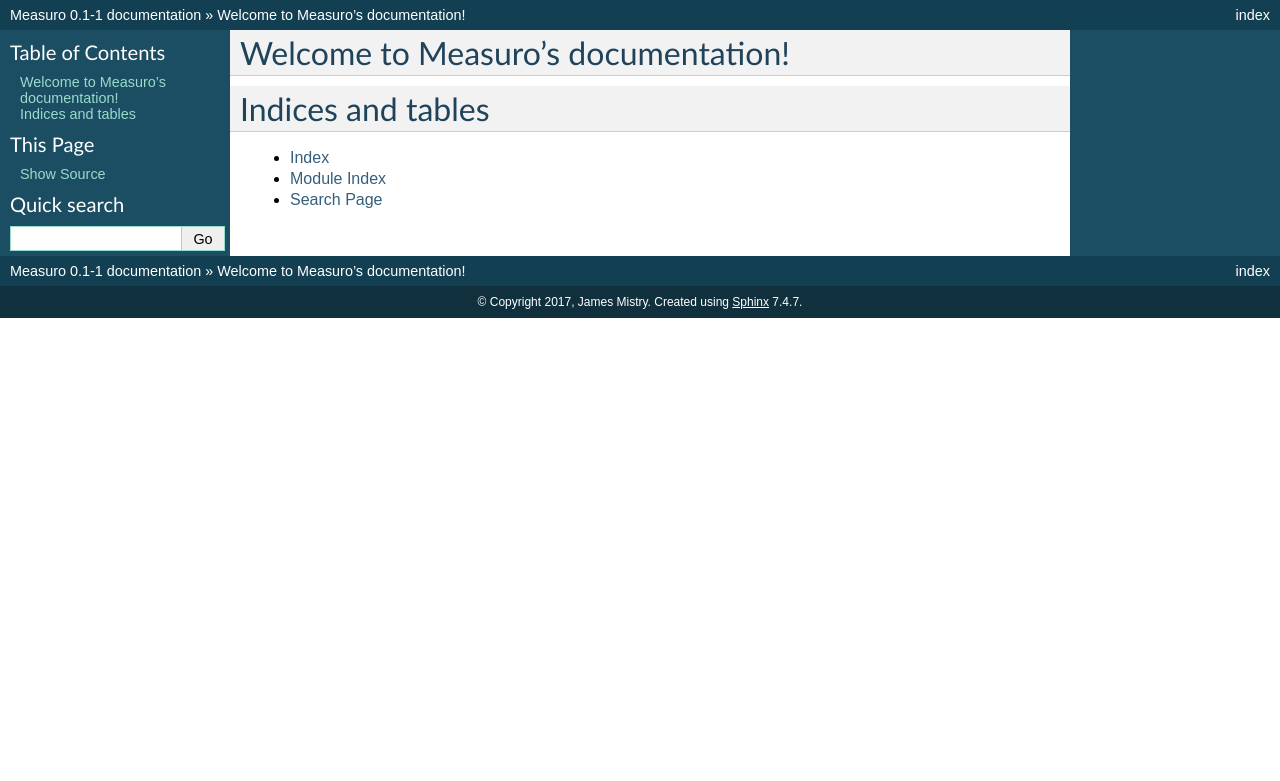
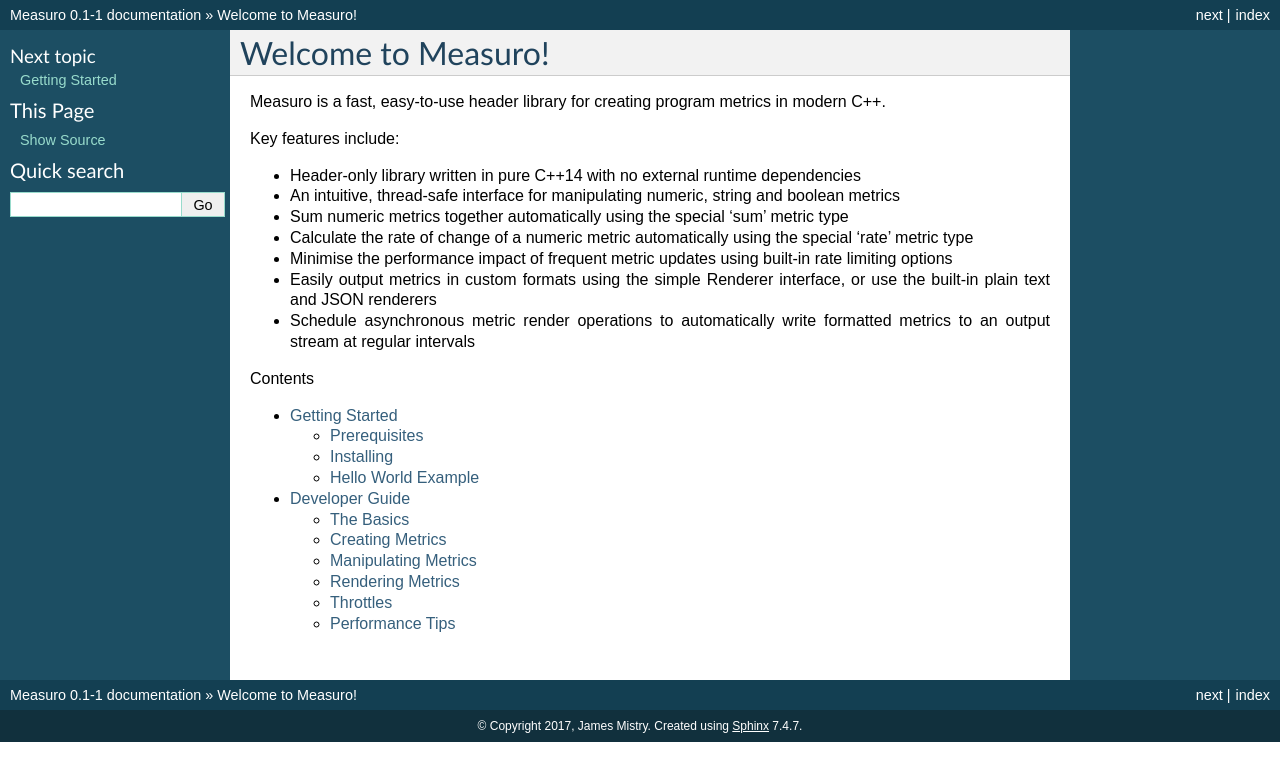
Before and after one commit to jamesmistry/measuro, a Sphinx documentation site: the page built from docs/source/index.txt, in a window 1280 px wide. Shown: the top 781 px of the page. Built offline with Sphinx 7.4.7, drawn with Linux system fonts in a browser that asks for light colours; some of the changed lines change nothing that is shown.

Commit message:
Added Sphinx docs

```diff
--- /dev/null
+++ b/docs/source/developer-guide.txt
@@ -0,0 +1,498 @@
+.. _dev-guide:
+
+Developer Guide
+===============
+
+The Basics
+----------
+
+Registry
+^^^^^^^^
+
+All metrics are tracked by a ``measuro::Registry`` object. The registry's main
+purpose is to keep track of all metrics so that it can "render" them
+(transform their data into another format, usually for output) altogether
+when required by the application. The registry also provides the API for
+applications to create metrics and look them up by their kind and name. The
+creation, manipulation, rendering and lookup of metrics is thread-safe.
+
+An application should only use a single ``measuro::Registry`` object. While
+there's nothing stopping an application from using multiple registries, this
+is likely to lead to design complications and there are few - if any -
+advantages.
+
+Metric Kinds
+^^^^^^^^^^^^
+
+Each metric is of a particular "kind". Currently, Measuro supports the
+following metric kinds:
+
+- **Unsigned integer:** An unsigned 64-bit integer.
+- **Signed integer:** A signed 64-bit integer.
+- **Float:** A floating-point number as defined by your compiler's ``float``
+  type implementation.
+- **Rate:** The rate of change of another numeric metric, automatically
+  calculated by Measuro. Its value is always expressed as a floating-point
+  number.
+- **Sum:** The sum of a set of other metrics, automatically calculated by
+  Measuro.
+- **Bool:** A ``true`` or ``false`` metric. The two values can be associated
+  with custom string representations for use when rendering.
+- **String:** A string value.
+
+Note that all metrics whose values are expressed as floating-point numbers
+(float, rate and sum-of-float kinds) will always be rendered to 2 decimal
+places.
+
+Creating Metrics
+----------------
+
+A metric is created using one of the overloaded ``create_metric()`` methods of
+a ``measuro::Registry`` object. The first argument of ``create_metric()``
+always specifies the kind of metric to create. For example:
+
+.. code-block:: cpp
+
+    measuro::Registry reg;
+
+    // Create a signed 64-bit metric called "example_int64", initialised by
+    // default to 0
+    auto int_metric = reg.create_metric(measuro::INT::KIND, "example_int64",
+        "file(s)", "An example int metric");
+
+    // Create a float metric called "example_float", initialised by default to
+    // 0
+    auto float_metric = reg.create_metric(measuro::FLOAT::KIND, "example_float",
+        "hour(s)", "An example float metric");
+
+.. note::
+    ``measuro::Registry`` objects require that all metrics they track have unique
+    names. A ``measuro::MetricNameError`` exception will be thrown by
+    ``create_metric()`` if you attempt to create a metric with a name that has
+    already been taken.
+
+In addition to a name, each created metric can be given a string description
+and all numeric metrics can be given a unit. As well as providing useful
+context in rendered output, specifying meaningful descriptions and units helps
+to document your code.
+
+For all metric kinds except rate and sum, you can optionally specify an
+initial value on creation:
+
+.. code-block:: cpp
+
+    // Create a signed 64-bit metric called "example_init" initialised to
+    // 1234
+    auto init_metric = reg.create_metric(measuro::INT::KIND, "example_init",
+        "file(s)", "An example initialised metric", 1234);
+
+For boolean metric kinds, you can also optionally specify alternative string
+representations for ``true`` and ``false`` values to be used when the metric
+is rendered (the default string values are "TRUE" and "FALSE" respectively).
+For example:
+
+.. code-block:: cpp
+
+    // Create a boolean metric called "example_bool" for which true maps to
+    // "yes" and false maps to "no"
+    auto bool_metric = reg.create_metric(measuro::BOOL::KIND, "example_bool",
+        "An example boolean metric", false, "yes", "no");
+
+    // Outputs false = no
+    std::cout << "false = " << std::string(*bool_metric) << "\n";
+
+    *bool_metric = true;
+
+    // Outputs true = yes
+    std::cout << "true = " << std::string(*bool_metric) << "\n";
+
+Creating Sum and Rate Metrics
+^^^^^^^^^^^^^^^^^^^^^^^^^^^^^
+
+Sum and rate metrics are also created using
+``measuro::Registry::create_metric()`` method overloads. However, because the
+values of these metrics are calculated automatically based on other metrics,
+there are some additional things you need to consider.
+
+Firstly, you must explicitly specify the kind of metric that any sum or
+rate metric you create will use to automatically calculate its value.
+
+Sum metrics may use the following kinds of metrics to calculate their values:
+
+- A numeric metric kind (unsigned integer, signed integer or float)
+- A rate metric
+
+.. note::
+    A sum metric can only calculate the sum of other metrics that are all of
+    the same kind.
+
+Rate metrics may use the following kinds of metrics to calculate their values:
+
+- A numeric metric kind (unsigned integer, signed integer or float)
+- A sum metric
+
+That is to say:
+
+- Sum metrics can't be calculated using other sum metrics
+- Rate metrics can't be calculated using other rate metrics
+- Neither sum nor rate metrics can be calculated using boolean or string
+  metrics
+
+For example:
+
+.. code-block:: cpp
+
+    /*
+     * Create 2 unsigned metrics representing counters from separate
+     * hypothetical threads. Then, create a sum metric which sums these two
+     * counters together and a rate metric which calculates the rate at which
+     * the sum of the counters changes.
+     *
+     */
+
+    auto file_count_1 = reg.create_metric(measuro::UINT::KIND, "FileCount1",
+        "files", "Num files processed, thread 1");
+
+    auto file_count_2 = reg.create_metric(measuro::UINT::KIND, "FileCount2",
+        "files", "Num files processed, thread 2");
+
+    auto sum_of_uint = reg.create_metric(measuro::SUM::KIND,
+        measuro::UINT::KIND, "SumExample", "files", "Num files processed",
+        {file_count_1, file_count_2});
+
+    auto rate_of_sum_of_uint = reg.create_metric(measuro::RATE::KIND,
+        measuro::SUM::KIND, measuro::UINT::KIND, sum_of_uint,
+        "RateOfSumExample", "files/sec", "Num files processed per sec");
+
+Manipulating Metrics
+--------------------
+
+Before you can change a metric's value, you need a way to refer to it. You do
+this using a `metric handle`. There are 2 ways to get a metric handle for a
+metric you want to manipulate:
+
+1. From the return value of the ``create_metric()`` call used to create the
+   metric.
+2. By using the registry object to look up the metric by its kind and name.
+
+For example:
+
+.. code-block:: cpp
+
+    measuro::Registry reg;
+
+    // Create a metric and store its handle in handle
+    auto handle = reg.create_metric(measuro::INT::KIND, "example_metric",
+            "file(s)", "An example metric");
+
+    // Find the metric's handle by specifying its kind and name. Note that if
+    // the metric can't be found, an exception of type measuro::MetricTypeError
+    // or measuro::MetricNameError will be thrown
+    auto found_handle = reg(measuro::INT::KIND, "example_metric");
+
+.. note::
+    You can't look up sum or rate metrics.
+
+It's more expensive to get metric handles by looking them up than simply by
+keeping the return value from the ``create_metric()`` call. Particularly in
+performance-sensitive applications, it's recommended you avoid performing
+lookups.
+
+The metric handle type aliases for the metric kinds you can manipulate are
+listed below. You can use these to declare variables for storing handles that
+persist beyond the scope of the ``create_metric()`` call (e.g. as member
+variables).
+
+============ =================
+Metric Kind  Handle type alias
+============ =================
+Signed int   ``IntHandle``
+Unsigned int ``UintHandle``
+Float        ``FloatHandle``
+Boolean      ``BoolHandle``
+String       ``StringHandle``
+============ =================
+
+For example:
+
+.. code-block:: cpp
+
+    struct AppMetrics
+    {
+        AppMetrics()
+        {
+            file_count = registry.create_metric(measuro::UINT::KIND,
+                "file_count", "file(s)", "Number of files processed");
+            busy = registry.create_metric(measuro::BOOL::KIND,
+                "busy", "Is the app busy processing files?");
+        }
+
+        measuro::Registry registry;
+        measuro::UintHandle file_count;
+        measuro::BoolHandle busy;
+    };
+
+Note that sum and rate metrics also have handle type aliases you can use, but
+the exact alias depends on what kind of metric is being summed or having its
+rate of change measured. Most of the time you won't need to store handles to
+these metrics as they can't be manipulated directly. An exception is if you
+want to be able to read the metric values from code. In this case, refer to
+the in-code documentation for the ``create_metric()`` overload you're using
+to see the relevant handle type alias. Examples include ``RateOfUintHandle``
+and ``SumOfRateOfIntHandle``.
+
+Rendering Metrics
+-----------------
+
+Rendering a metric means transforming the information held about it -
+including its value, name, description and kind - into another form, typically
+for output.
+
+Metrics are rendered by passing a ``measuro::Renderer`` to the ``render()``
+method of the ``measuro::Registry`` object tracking the metrics. The registry
+will pass each metric to the renderer for processing, ensuring that all metric
+value calculations are up-to-date first.
+
+You can also optionally specify a string prefix as an argument to
+``measuro::Registry::render()``, causing the registry to only render metrics
+whose names begin with the prefix. This can be useful when you use a metric
+naming convention that groups metrics into program modules, for example
+``input.*`` for input-related metrics and ``output.*`` for output-related
+metrics.
+
+Measuro Renderers
+^^^^^^^^^^^^^^^^^
+
+Measuro comes with 2 renderers:
+
+1. **PlainRenderer**: Renders metrics as key-value pairs in a form designed to be
+   easily read by humans, as well as straightforward to parse using line-based
+   text processing tools such as ``sed``.
+2. **JsonRenderer**: Renders metrics as a JSON dictionary, where each key in the
+   dictionary is a string containing the name of a metric and the corresponding
+   value a dictionary containing the metric information.
+
+Both the ``PlainRenderer`` and ``JsonRenderer`` constructors expect a
+``std::ostream`` object to be passed to them. Their rendered data is written to
+this stream before the call to ``measuro::Registry::render()`` returns.
+
+Below is an example of code using the Measuro renderers and the output it
+produces.
+
+.. code-block:: cpp
+
+    measuro::Registry reg;
+
+    auto count_metric = reg.create_metric(measuro::INT::KIND, "example_count",
+            "item(s)", "An example count metric", 0);
+    auto str_metric = reg.create_metric(measuro::STR::KIND, "example_str",
+            "An example string metric");
+
+    *str_metric = "Example text";
+
+    for (auto i=0;i<100;++i)
+    {
+        ++*count_metric;
+    }
+
+    measuro::PlainRenderer pl_renderer(std::cout);
+    measuro::JsonRenderer js_renderer(std::cout);
+
+    std::cout << "Plain text output:\n\n";
+    reg.render(pl_renderer);
+    std::cout << "----------\n\nJSON output:\n\n";
+    reg.render(js_renderer);
+
+    std::cout << std::endl; // The JSON renderer doesn't terminate with a newline!
+
+.. code-block:: bash
+
+    Plain text output:
+
+    example_count = 100 item(s)
+    example_str = Example text
+
+    ----------
+
+    JSON output:
+
+    {"example_count":{"value":100,"unit":"item(s)","kind":"INT","description":"An example count metric"},"example_str":{"value":"Example text","unit":"","kind":"STR","description":"An example string metric"}}
+
+Custom Renderers
+^^^^^^^^^^^^^^^^
+
+Creating your own renderer to customise how your application formats metrics is
+easy:
+
+1. Create a class that inherits from ``measuro::Renderer``.
+2. Implement a constructor that allows clients of the class to pass it
+   arguments that control where its output is to be written (e.g. a stream
+   object or file name).
+3. At minimum, override the virtual
+   ``void render(const std::shared_ptr<Metric> & metric)`` method. This will be
+   called once for each metric that is to be rendered.
+4. If your renderer needs to perform setup steps before or tear down steps
+   after the registry makes all its calls to your ``render()`` method,
+   override the virtual ``void before()`` and ``void after()`` methods.
+
+Your ``render()`` method will be called with the ``measuro::Metric`` object
+which it is to render. It is guaranteed that all ``measuro::Metric`` objects
+can be cast to ``std::string``. Depending on the underlying metric kind (which
+you can determine using ``measuro::Metric::kind()``), you may also be able to
+cast the metric to a ``std::uint64_t``, ``std::int64_t``, ``float`` or
+``bool``.
+
+.. note::
+    If you try and cast a ``measuro::Metric`` object to a type incompatible
+    with the underlying metric kind, a ``measuro::MetricCastError`` will be
+    thrown.
+
+For example:
+
+.. code-block:: cpp
+
+    class ExampleCustomRenderer : public measuro::Renderer
+    {
+    public:
+        ExampleCustomRenderer(std::ostream & destination)
+            : m_destination(destination)
+        {
+        }
+
+        virtual void before() override final
+        {
+            m_destination << "--begin metrics--\n";
+        }
+
+        virtual void after() override final
+        {
+            m_destination << "--end metrics--" << std::endl;
+        }
+
+        virtual void render(const std::shared_ptr<measuro::Metric> & metric) override final
+        {
+            m_destination << metric->name() << '=' << std::string(*metric) << '\n';
+        }
+
+    private:
+        std::ostream & m_destination;
+
+    };
+
+    int main(int argc, char * argv[])
+    {
+        measuro::Registry reg;
+
+        auto count_metric = reg.create_metric(measuro::INT::KIND, "example_count",
+            "item(s)", "An example count metric", 1234);
+        auto str_metric = reg.create_metric(measuro::STR::KIND, "example_str",
+            "An example string metric", "str value");
+
+        ExampleCustomRenderer renderer(std::cout);
+
+        reg.render(renderer);
+    }
+
+Which would produce the following output:
+
+.. code-block:: bash
+
+    --begin metrics--
+    example_count=1234
+    example_str=str value
+    --end metrics--
+
+Scheduled Rendering
+^^^^^^^^^^^^^^^^^^^
+
+It's common for applications to need to render metrics on a regular basis, for
+example to stream monitoring information to external tools. Measuro makes this
+easy by allowing render operations to be scheduled to occur asynchronously at
+specified intervals.
+
+To do this, call the ``measuro::Registry::register_schedule()`` method with the
+renderer object you want used to perform the render and the interval in seconds
+between renders.
+
+For example:
+
+.. code-block:: cpp
+
+    measuro::Registry reg;
+
+    auto num_handle = reg.create_metric(measuro::UINT::KIND, "example_metric",
+            "units", "An example number metric");
+
+    measuro::PlainRenderer renderer(std::cout);
+
+    // Schedule the render to occur every second using the renderer object
+    reg.render_schedule(renderer, std::chrono::seconds(1));
+
+    // Cancel the scheduled render (this happens automatically when the registry
+    // object is destroyed)
+    reg.cancel_render_schedule();
+
+Throttles
+---------
+
+Updating metrics frequently can be costly. This is in part because a metric
+update requires at least an atomic operation, and in some cases the acquisition
+of a lock (depending on the metric kind).
+
+Throttle objects help limit the performance impact of frequent updates. They do
+this by sitting in between the application and the metric object and limiting
+the rate at which the application's attempts to change the metric's value are
+successful.
+
+Throttle limits can be expressed in terms both of the interval in seconds
+and the interval in attempted updates between metric changes.
+
+.. warning::
+
+    ``measuro::Throttle`` objects are not thread-safe. Don't use them from
+    multiple threads simultaneously.
+
+For example:
+
+.. code-block:: cpp
+
+    measuro::Registry reg;
+
+    // Create a metric and store its handle in handle
+    auto handle = reg.create_metric(measuro::INT::KIND, "example_metric",
+            "file(s)", "An example metric", 10001);
+
+    // Create a throttle for use with the metric - limit updates to 1 per second and 1 per 1000 changes
+    auto example_throttle = reg.create_throttle(handle, std::chrono::milliseconds(1000), 1000);
+
+    do
+    {
+        // The metric will only be updated once per second and once per 1000 assignments
+        example_throttle = get_value();
+    }
+    while(true);
+
+Performance Tips
+----------------
+
+The last thing you want is for the act of monitoring your application to cause
+it performance problems. In most cases, simple steps can be taken to avoid
+this:
+
+- **Avoid updating metrics in tight loops.** Metric updates in tight loops
+  can cause a relatively large proportion of CPU time to be spent in Measuro
+  code. Instead, track changes in local variables from within the loop and
+  assign the result to the metric from outside the loop.
+- **Keep metric handles rather than performing lookups.** Looking metrics up
+  by their name is expensive, particularly from multi-threaded code. Instead,
+  keep the metric handles returned by the
+  ``measuro::Registry::create_metric()`` methods and use these to directly
+  refer to metrics.
+- **Create metrics on startup.** Creating metrics locks the registry, so doing
+  this from multiple threads in performance-critical code can be costly.
+  Instead, create all the metrics on startup.
+- **When you know frequent metric updates are unavoidable, use a throttle.**
+  Throttle objects limit the rate at which metrics are updated.
+- **Build using multiple threads.** Measuro's use of templates can increase
+  build time, so if supported you should configure your build system to use
+  as many threads as possible.
--- /dev/null
+++ b/docs/source/getting-started.txt
@@ -0,0 +1,126 @@
+Getting Started
+===============
+
+Prerequisites
+-------------
+
+To use Measuro in your application you will need at minimum:
+
+- cmake >= 2.6
+- A fully-compliant C++14 compiler - g++ 6.1 or above recommended. Measuro has
+  not been tested with other compilers (though it will probably be easy to get
+  building in those that have implemented the standard).
+
+  If you are using a version of g++ < 6.1, you will need to supply the
+  ``-std=c++14`` switch to enable C++14 mode.
+- To link against pthread, e.g. -lpthread
+
+It's recommended that you use the Measuro build system to generate a
+development package you can install using your system package manager. To do
+this you will need package building tools such as rpm-build or builddeb.
+
+To run the Measuro test suite you will need:
+
+- C++14 compiler, as above
+- cmake >= 2.6
+- gtest development package (unit testing framework)
+- valgrind, for dynamic analysis
+- cppcheck, for static analysis
+- Python >= 2.6
+
+Installing
+----------
+
+It's recommended that you generate a development package to install on your
+system. To do this on an RPM-based system, from the repository root:
+
+.. code-block:: none
+
+    $ cmake ./ -DCPACK_GENERATOR=RPM
+
+To do this on a DEB-based system, from the repository root:
+
+.. code-block:: none
+
+    $ cmake ./ -DCPACK_GENERATOR=DEB
+
+Then:
+
+.. code-block:: none
+
+    $ make package
+
+A package file will be generated in the repository root. You can install it
+using your system's package manager, for example:
+
+.. code-block:: none
+
+    $ sudo yum install measuro-devel-x.y-z.rpm
+
+Or:
+
+.. code-block:: none
+
+    $ sudo dpkg -i measuro-devel-x.y-z.deb
+
+If you don't want to - or can't - use a development package, you can copy the
+buildable version of the Measuro header file to your source tree. To do this,
+from the repository root:
+
+.. code-block:: none
+
+    $ cmake ./
+    $ cp build/src/measuro.hpp /your/app/src
+
+Note that the way you include the Measuro header file in your source will
+differ depending on whether or not you are using a development package.
+
+If you are using a development package, you will need to:
+
+.. code-block:: none
+
+    #include <measuro/measuro.hpp>
+
+If you have copied the buildable Measuro header into your own source tree, you
+will need to:
+
+.. code-block:: none
+
+    #include "measuro.hpp"
+
+Hello World Example
+-------------------
+
+For a comprehensive guide to using Measuro, see :ref:`dev-guide`.
+
+.. code-block:: cpp
+
+    #include <iostream>
+    #include <string>
+    #include <measuro/measuro.hpp>
+
+    int main(int argc, char * argv[])
+    {
+        // The Registry object tracks all the app's metrics
+        measuro::Registry reg;
+
+        // Create a string metric called Hello with an initial value of an
+        // empty string
+        auto metric = reg.create_metric(measuro::STR::KIND, "Hello",
+                          "My first metric", "");
+
+        // Create a renderer that will render the registry's metrics as plain
+        // text key-value pairs to stdout
+        measuro::PlainRenderer renderer(std::cout);
+
+        // Perform a render
+        reg.render(renderer);
+
+        // Give the Hello metric a new value
+        *metric = "World";
+
+        // Render again
+        reg.render(renderer);
+
+        return 0;
+    }
--- a/docs/source/index.txt
+++ b/docs/source/index.txt
@@ -1,20 +1,29 @@
-.. Measuro documentation master file, created by
-   sphinx-quickstart on Thu Sep 21 22:09:28 2017.
-   You can adapt this file completely to your liking, but it should at least
-   contain the root `toctree` directive.
+Welcome to Measuro!
+===================
 
-Welcome to Measuro's documentation!
-===================================
+Measuro is a fast, easy-to-use header library for creating program metrics in
+modern C++.
+
+Key features include:
+
+- Header-only library written in pure C++14 with no external runtime
+  dependencies
+- An intuitive, thread-safe interface for manipulating numeric, string and
+  boolean metrics
+- Sum numeric metrics together automatically using the special 'sum' metric
+  type
+- Calculate the rate of change of a numeric metric automatically using the
+  special 'rate' metric type
+- Minimise the performance impact of frequent metric updates using built-in
+  rate limiting options
+- Easily output metrics in custom formats using the simple Renderer interface,
+  or use the built-in plain text and JSON renderers
+- Schedule asynchronous metric render operations to automatically write
+  formatted metrics to an output stream at regular intervals
 
 .. toctree::
    :maxdepth: 2
-   :caption: Contents:
+   :caption: Contents
 
-
-
-Indices and tables
-==================
-
-* :ref:`genindex`
-* :ref:`modindex`
-* :ref:`search`
+   getting-started
+   developer-guide
```
